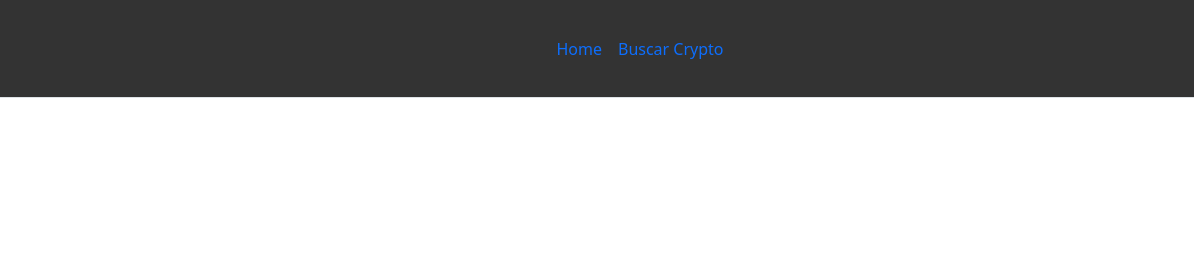
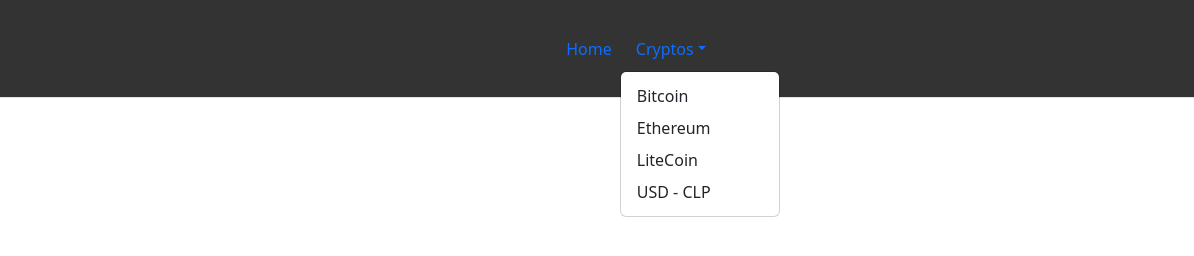
Before and after one commit to IamPablov/Repositorio-PABLO, a plain HTML site: page pablo_html/index.html in a window 1280 px wide. Shown: the full height of the page, 0-1194 px from the left. Drawn offline with Linux system fonts and the light colour scheme.

Commit message:
Dropdown

```diff
--- a/pablo_html/index.html
+++ b/pablo_html/index.html
@@ -12,7 +12,16 @@
     </div>
     <ul class="nav col-12 col-md-auto mb-2 justify-content-center mb-md-0">
       <li><a href="index.html" class="nav-link px-2 link-primary">Home</a></li>
-      <li><a href="#" class="nav-link px-2 link-primary">Buscar Crypto</a></li>
+      <li class="nav-item dropdown">
+        <a class="nav-link dropdown-toggle show" href="#" data-bs-toggle="dropdown" aria-expanded="true">Cryptos</a>
+        <ul class="dropdown-menu show" data-bs-popper="static">
+          <li><a class="dropdown-item" href="#">Bitcoin</a></li>
+          <li><a class="dropdown-item" href="#">Ethereum</a></li>
+          <li><a class="dropdown-item" href="#">LiteCoin</a></li>
+          <li><a class="dropdown-item" href="#">USD - CLP</a></li>
+          <!--Agregar en un futuro los links-->
+        </ul>
+      </li>
     </ul>
     <div class="col-md-3 text-end px-3">
       <a href="index.html">  <img src="images/logo.png" alt="Logo" height="65 px" width="65 px">
```
